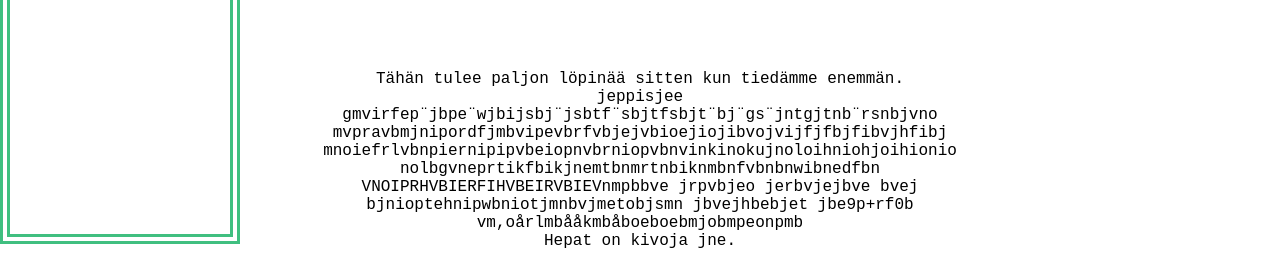
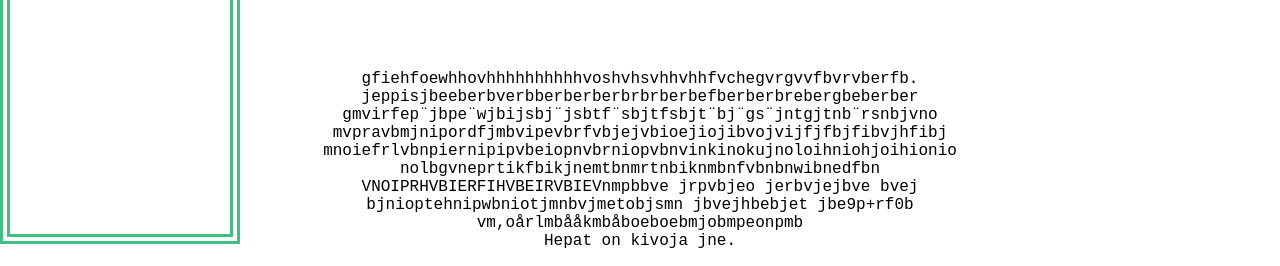
Before and after one commit to alinacrismaru/Tallityllerot, a plain HTML site: page index.html in a window 1280 px wide. Shown: the part 530-796 px from the top of the page. Drawn offline with Linux system fonts and the light colour scheme.

Commit message:
vähän fiksailin

```diff
--- a/index.html
+++ b/index.html
@@ -117,8 +117,8 @@ p
 
     <div id="main"></div>
       <h2> ETUSIVU</h2><br><br><br><br>
-      <p>Tähän tulee paljon löpinää sitten kun tiedämme enemmän.<br>
-        jeppisjee<br>
+      <p>gfiehfoewhhovhhhhhhhhhhvoshvhsvhhvhhfvchegvrgvvfbvrvberfb.<br>
+        jeppisjbeeberbverbberberberbrbrberbefberberbrebergbeberber<br>
         gmvirfep¨jbpe¨wjbijsbj¨jsbtf¨sbjtfsbjt¨bj¨gs¨jntgjtnb¨rsnbjvno<br>
         mvpravbmjnipordfjmbvipevbrfvbjejvbioejiojibvojvijfjfbjfibvjhfibj<br>
         mnoiefrlvbnpiernipipvbeiopnvbrniopvbnvinkinokujnoloihniohjoihionio<br>
@@ -126,7 +126,7 @@ p
         VNOIPRHVBIERFIHVBEIRVBIEVnmpbbve jrpvbjeo jerbvjejbve bvej<br>
         bjnioptehnipwbniotjmnbvjmetobjsmn jbvejhbebjet jbe9p+rf0b<br>
         vm,oårlmbååkmbåboeboebmjobmpeonpmb<br>
-        Hepat on kivoja jne.</p><br><br>
+        Hepat on kivoja jne.</p><br>
         <span style="font-size:30px;cursor:pointer" onclick="openNav()">&#9776; Avaa</span>
     </div>
 
```
